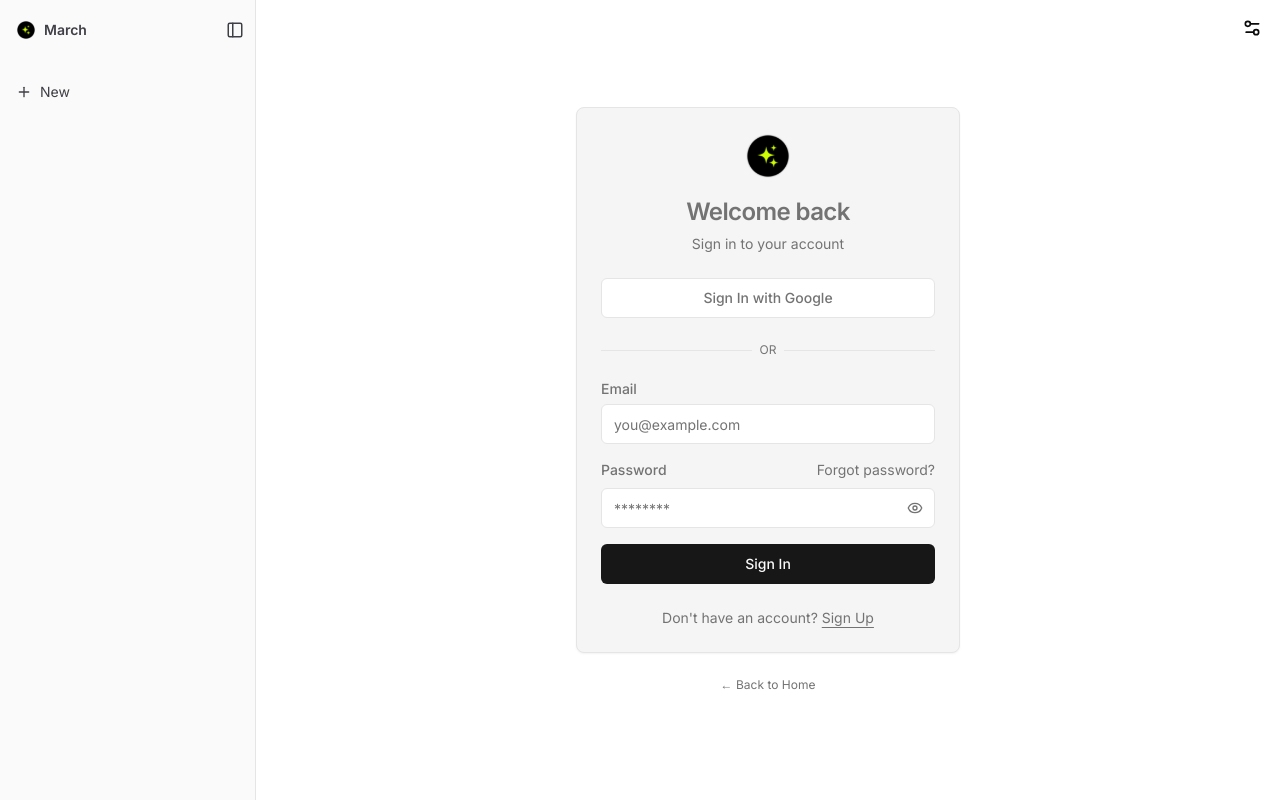
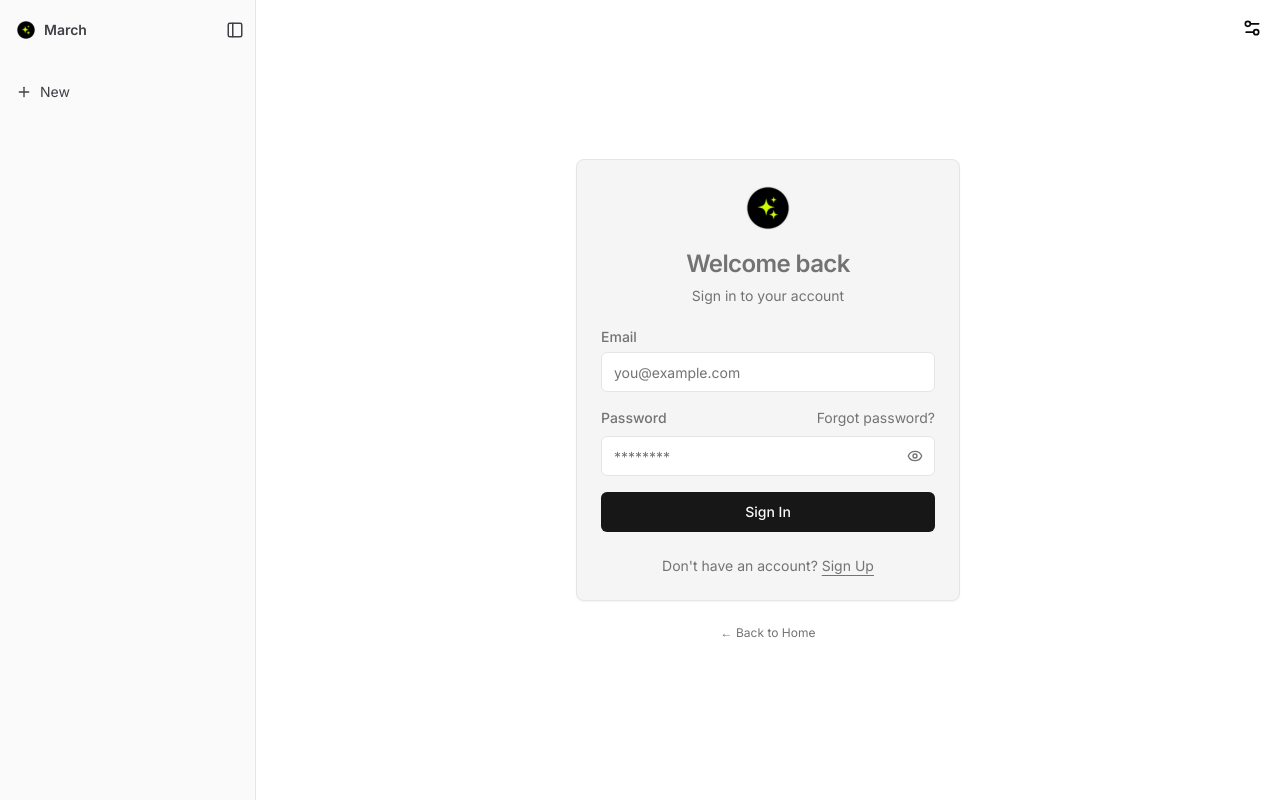
Before and after one commit to TSE-tech-00/morphic-ai-answer-engine-generative-ui, a Next.js app: page /auth/login in a window 1280 px wide. Built offline with nearby package versions, Linux system fonts and the light colour scheme; no server answers.

Commit message:
Update login-form.tsx

```diff
--- a/components/login-form.tsx
+++ b/components/login-form.tsx
@@ -1,8 +1,8 @@
 'use client'
 
-import { useState } from 'react'
 import Link from 'next/link'
 import { useRouter } from 'next/navigation'
+import { useState } from 'react'
 
 import { createClient } from '@/lib/supabase/client'
 import { cn } from '@/lib/utils/index'
@@ -90,7 +90,7 @@ export function LoginForm({
         </CardHeader>
         <CardContent>
           <div className="flex flex-col gap-4">
-            <Button
+            {/* <Button
               variant="outline"
               type="button"
               className="w-full"
@@ -98,16 +98,16 @@ export function LoginForm({
               disabled={isLoading}
             >
               Sign In with Google
-            </Button>
+            </Button> */}
 
-            <div className="relative my-2">
+            {/* <div className="relative my-2">
               <div className="absolute inset-0 flex items-center">
                 <span className="w-full border-t" />
               </div>
               <div className="relative flex justify-center text-xs uppercase">
                 <span className="bg-muted px-2 text-muted-foreground">Or</span>
               </div>
-            </div>
+            </div> */}
 
             <form onSubmit={handleLogin} className="flex flex-col gap-4">
               <div className="grid gap-2">
```
